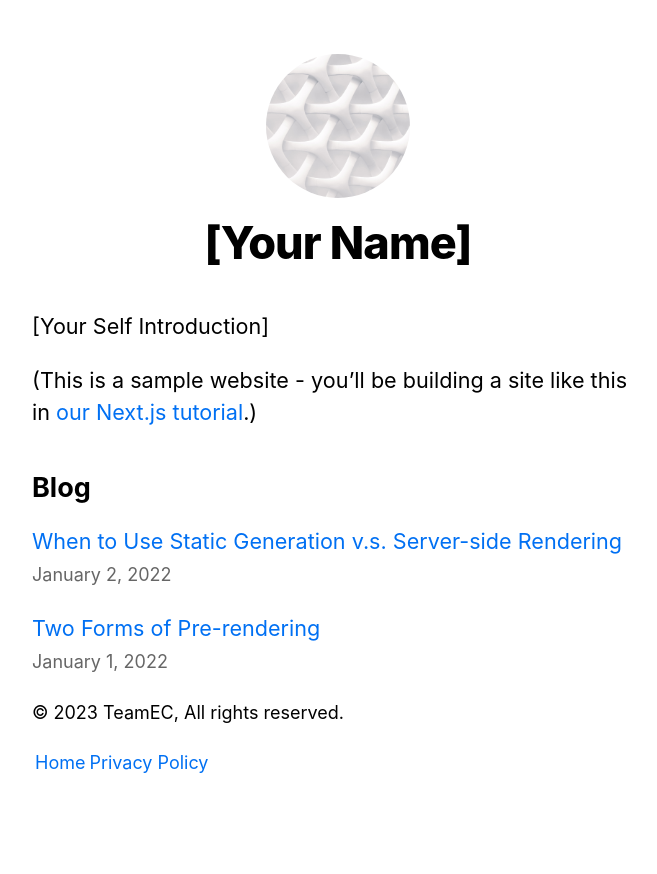
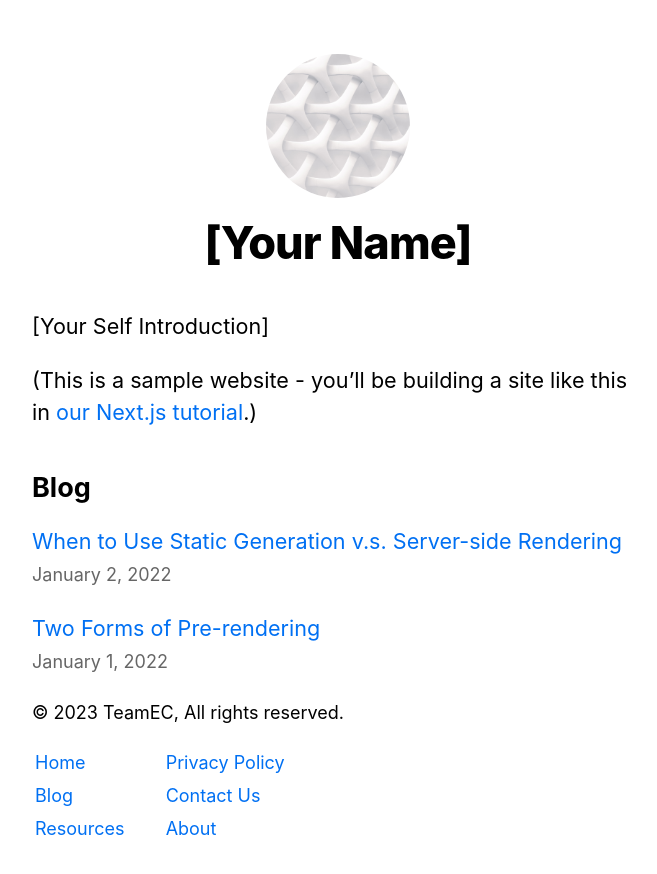
Before and after one commit to NJIT-WIS/project-2-is219-teamec, a Next.js app: page / in a window 1280 px wide. Shown: the top 874 px of the page, without its empty margins (302-959 px from the left). Built offline with nearby package versions, Linux system fonts and the light colour scheme.

Commit message:
Edited footer

```diff
--- a/components/footer.js
+++ b/components/footer.js
@@ -10,7 +10,18 @@ export default function Footer() {
         <table>
                <tr>
                    <td><a href="#">Home</a></td>
+                   <td>ㅤㅤ</td>
                    <td><a href="#">Privacy Policy</a></td>
+               </tr>
+               <tr>
+                   <td><a href="#">Blog</a></td>
+                   <td>ㅤㅤ</td>
+                   <td><a href="#">Contact Us</a></td>
+               </tr>
+               <tr>
+                   <td><a href="#">Resources</a></td>
+                   <td>ㅤㅤ</td>
+                   <td><a href="#">About</a></td>
                </tr>
          </table>
       </div>
@@ -49,6 +60,37 @@ export default function Footer() {
 
 //<table>
 //               <tr>
+//                   <td>
+//                   <ul className={styles.footerLinks}>
+//                         <li>
+//                             <a href="../pages/Home.js">Home</a>
+//                         </li>
+//                         <li>
+//                             <a href="#">Blog</a>
+//                         </li>
+//                         <li>
+//                             <a href="#">Resources</a>
+//                         </li>
+//                     </ul>
+//                   </td>
+//                   <td>
+//                     <ul className={styles.footerLinks}>
+//                         <li>
+//                             <a href="#">Privacy Policy</a>
+//                         </li>
+//                         <li>
+//                             <a href="#">Contact Us</a>
+//                         </li>
+//                         <li>
+//                             <a href="#">About</a>
+//                         </li>
+//                     </ul>
+//                   </td>
+//               </tr>
+//         </table>
+
+//<table>
+//               <tr>
 //                   <td><a href="#">Home</a></td>
 //                   <td><a href="#">Privacy Policy</a></td>
 //               </tr>
```
Also changed, not shown: components/footer.module.css (line endings or trailing spaces). Lines whose indentation alone changed are shown as unchanged.
